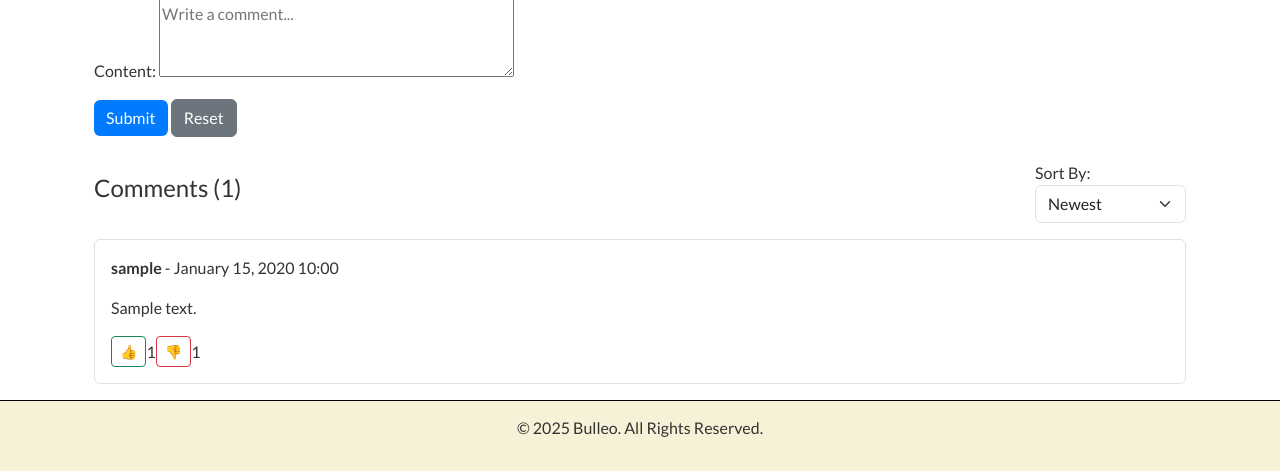
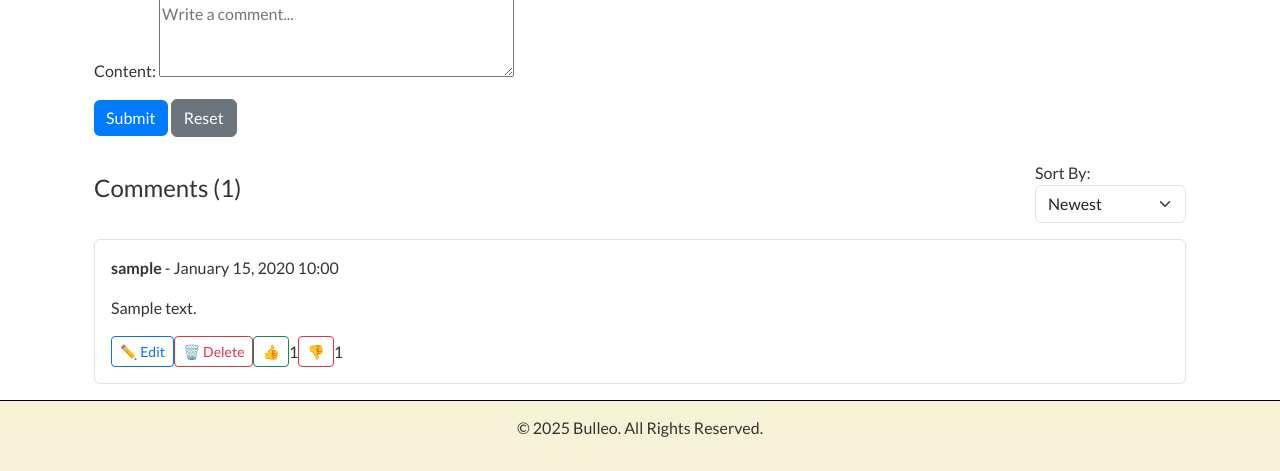
Before and after one commit to Merrick101/bulleo, a Django app: page /news/article/1/ in a window 1280 px wide. Shown: the part 339-810 px from the top of the page. Run offline with Django 4.2, Linux system fonts and the light colour scheme; a user stored in the database is signed in; tables that the repository leaves empty hold one stand-in row (values such as "Sample post"); parts of the project's set-up code (start-up, migrations or seed data) failed here and were passed over; some libraries are stand-ins or nearby versions.

Commit message:
Update article_detail.html to implement delete/edit comment functions

```diff
--- a/templates/news/article_detail.html
+++ b/templates/news/article_detail.html
@@ -49,9 +49,26 @@
             {% for comment in comments %}
                 <div class="comment border rounded p-3 my-3" id="comment-{{ comment.id }}" data-comment-id="{{ comment.id }}">
                     <p><strong>{{ comment.user.username }}</strong> - {{ comment.created_at|date:"F d, Y H:i" }}</p>
-                    <p>{{ comment.content }}</p>
+
+                    <!-- Comment Content -->
+                    <p class="comment-content">{{ comment.content }}</p>
+
+                    <!-- Inline Edit Form (Hidden by Default) -->
+                    <form class="edit-form" id="edit-form-{{ comment.id }}" style="display: none;">
+                        <textarea class="form-control edit-textarea">{{ comment.content }}</textarea>
+                        <button type="submit" class="btn btn-sm btn-success mt-2 save-edit-btn" data-comment-id="{{ comment.id }}">Save</button>
+                        <button type="button" class="btn btn-sm btn-secondary mt-2 cancel-edit-btn" data-comment-id="{{ comment.id }}">Cancel</button>
+                    </form>
+
                     <div class="d-flex align-items-center">
                         {% if user.is_authenticated %}
+                            <!-- Edit & Delete (Only for Comment Author) -->
+                            {% if user == comment.user %}
+                                <button class="btn btn-sm btn-outline-primary edit-btn" data-comment-id="{{ comment.id }}">✏️ Edit</button>
+                                <button class="btn btn-sm btn-outline-danger delete-btn" data-comment-id="{{ comment.id }}">🗑️ Delete</button>
+                            {% endif %}
+
+                            <!-- Vote Buttons -->
                             <button class="btn btn-sm btn-outline-success vote-btn" data-action="upvote" data-comment-id="{{ comment.id }}">👍</button>
                             <span class="upvote-count" id="upvote-count-{{ comment.id }}">{{ comment.upvote_count }}</span>
                             <button class="btn btn-sm btn-outline-danger vote-btn" data-action="downvote" data-comment-id="{{ comment.id }}">👎</button>
```
